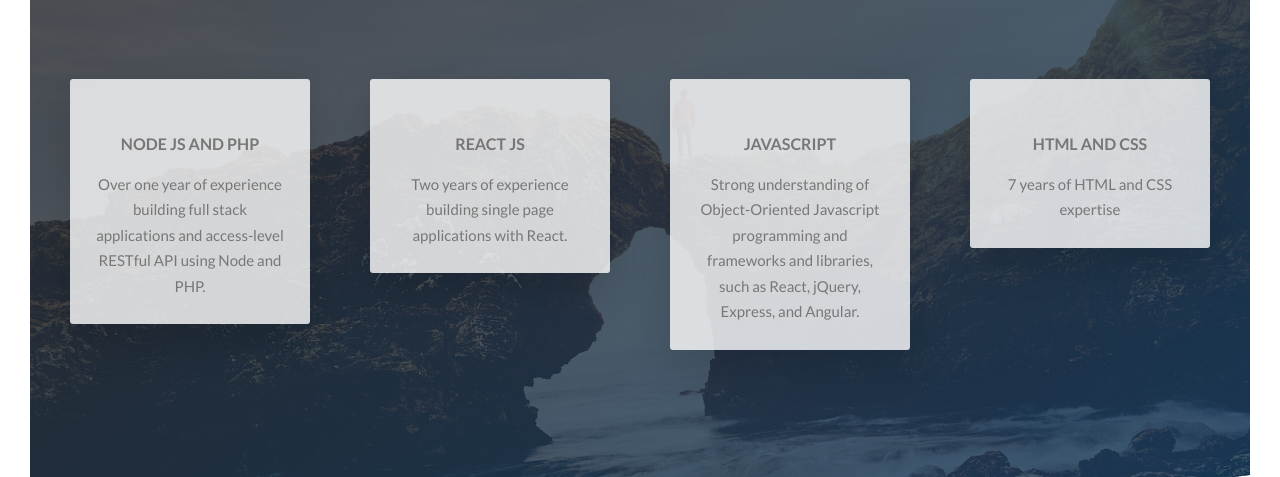
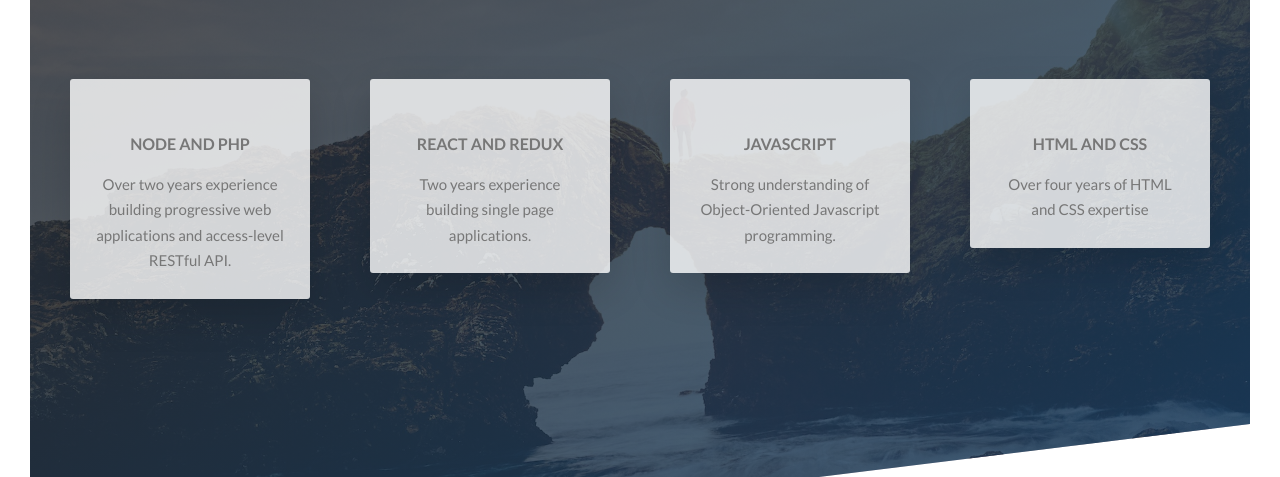
Before and after one commit to devwilliamgo/williamgo, a website: page index.html in a window 1280 px wide. Shown: the part 1441-1918 px from the top of the page. Drawn offline with Linux system fonts and the light colour scheme.

Commit message:
Update index.html

```diff
--- a/index.html
+++ b/index.html
@@ -97,15 +97,14 @@
         </section>
 
         <section class="section-features" id="skills">
-
             <div class="row">
                 <div class="col-1-of-4">
                     <div class="feature-box">
                         <i class="feature-box__icon icon-basic-world"></i>
-                        <h3 class="heading-tertiary u-margin-bottom-small">Node JS and PHP</h3>
+                        <h3 class="heading-tertiary u-margin-bottom-small">Node and PHP</h3>
                         <p class="feature-box__text">
-                            Over one year of experience building full stack applications and access-level RESTful API
-                            using Node and PHP.
+                            Over two years experience building progressive web applications and access-level RESTful
+                            API.
                         </p>
                     </div>
                 </div>
@@ -113,9 +112,9 @@
                 <div class="col-1-of-4">
                     <div class="feature-box">
                         <i class="feature-box__icon icon-basic-compass"></i>
-                        <h3 class="heading-tertiary u-margin-bottom-small">React JS</h3>
+                        <h3 class="heading-tertiary u-margin-bottom-small">React and Redux</h3>
                         <p class="feature-box__text">
-                            Two years of experience building single page applications with React.
+                            Two years experience building single page applications.
                         </p>
                     </div>
                 </div>
@@ -125,8 +124,7 @@
                         <i class="feature-box__icon icon-basic-map"></i>
                         <h3 class="heading-tertiary u-margin-bottom-small">Javascript</h3>
                         <p class="feature-box__text">
-                            Strong understanding of Object-Oriented Javascript programming and frameworks and libraries,
-                            such as React, jQuery, Express, and Angular.
+                            Strong understanding of Object-Oriented Javascript programming.
                         </p>
                     </div>
                 </div>
@@ -136,7 +134,7 @@
                         <i class="feature-box__icon icon-basic-heart"></i>
                         <h3 class="heading-tertiary u-margin-bottom-small">HTML and CSS</h3>
                         <p class="feature-box__text">
-                            7 years of HTML and CSS expertise
+                            Over four years of HTML and CSS expertise
                         </p>
                     </div>
                 </div>
```
